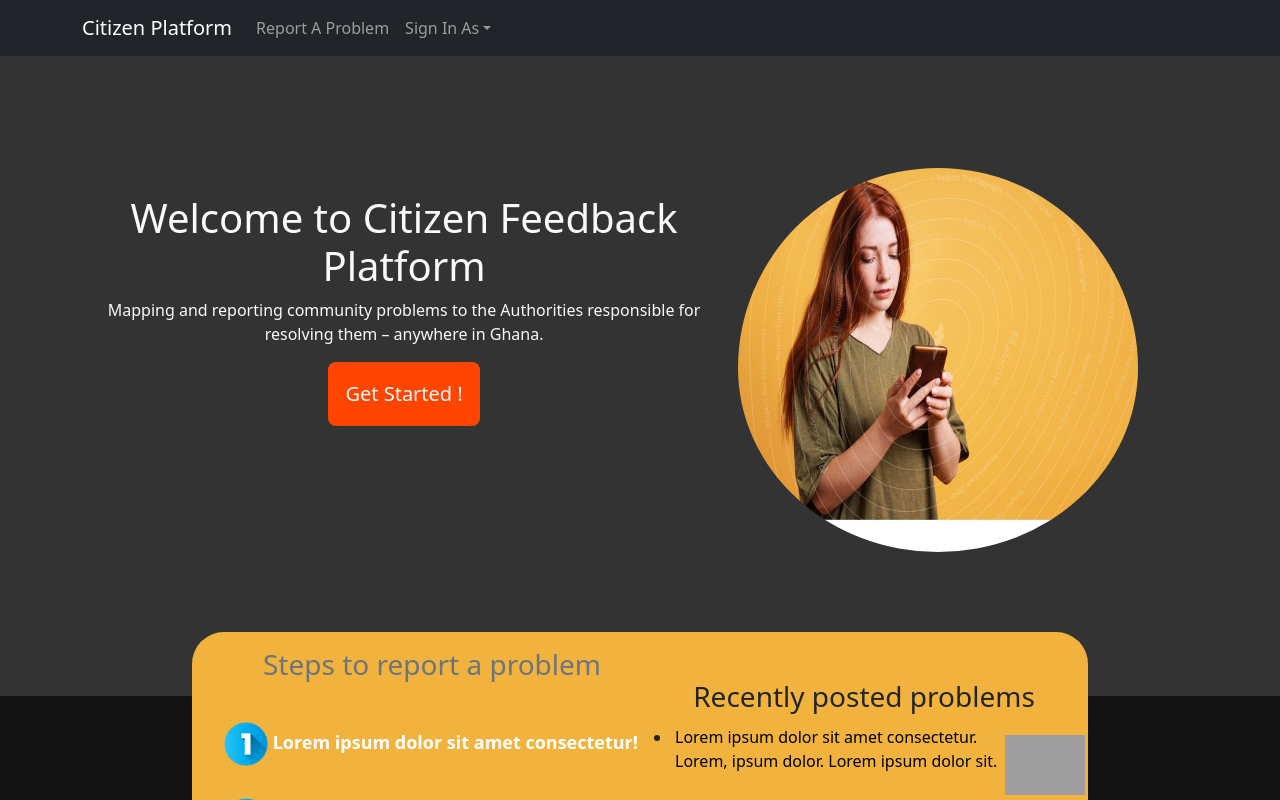
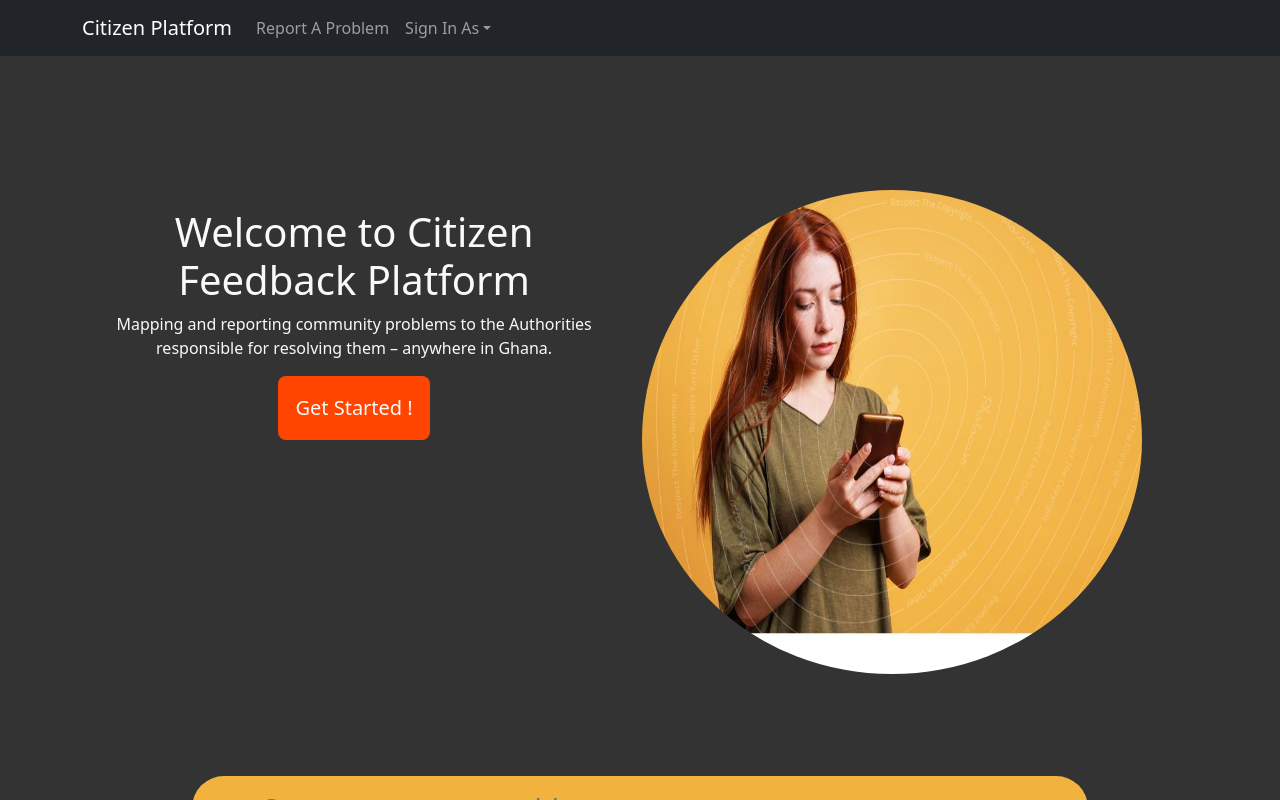
Before and after one commit to FullEffect-Studio/cfp, a React (Create React App) app: page / in a window 1280 px wide. Shown: the top 800 px of the page. Built offline with nearby package versions, Linux system fonts and the light colour scheme; grey boxes are pictures that could not be loaded.

Commit message:
Homebanner styling

```diff
--- a/src/components/home/HomeBanner.jsx
+++ b/src/components/home/HomeBanner.jsx
@@ -9,7 +9,7 @@ import { Link } from "react-router-dom";
 
 const HomeBannerStyle = styled.main`
   width: 100vw;
-  height: 80vh;
+  height: 100vh;
   background: #333;
   display: flex;
   gap: 1rem;
@@ -17,8 +17,8 @@ const HomeBannerStyle = styled.main`
 
 
   .report-img img{
-    width: 400px;
-    height: 400px;
+    width: 500px;
+    height: 500px;
     padding-bottom: 1rem;
   }
 
@@ -47,14 +47,14 @@ const HomeBannerStyle = styled.main`
   }
 
   @media screen and (max-width: 600px) {
-    height: max-content;
+    height: 110vh;
 
     .mainBanner{
       flex-direction: column-reverse;
       justify-content: center;
       gap: 1rem;
       width: 100%;
-      height: 85vh;
+      height: 100vh;
 
       & .greeting{
         width: 100%;
```
